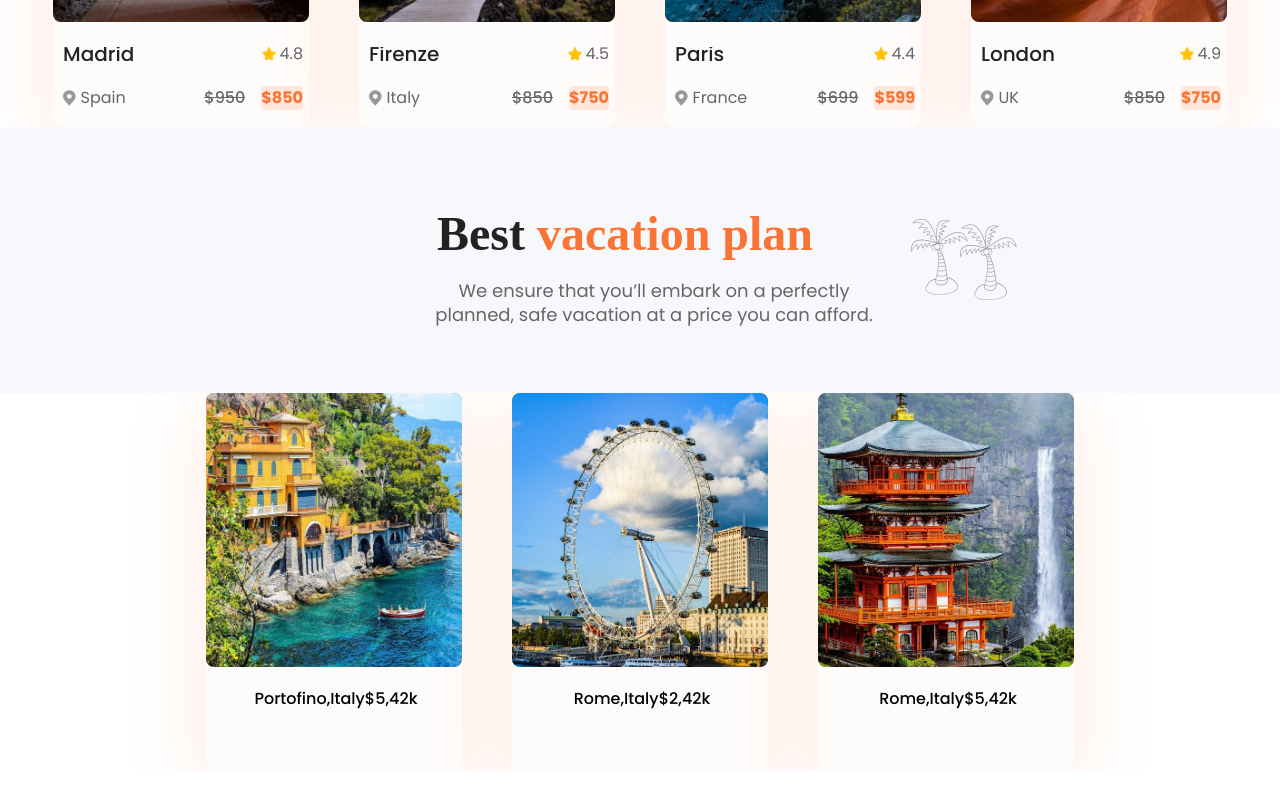
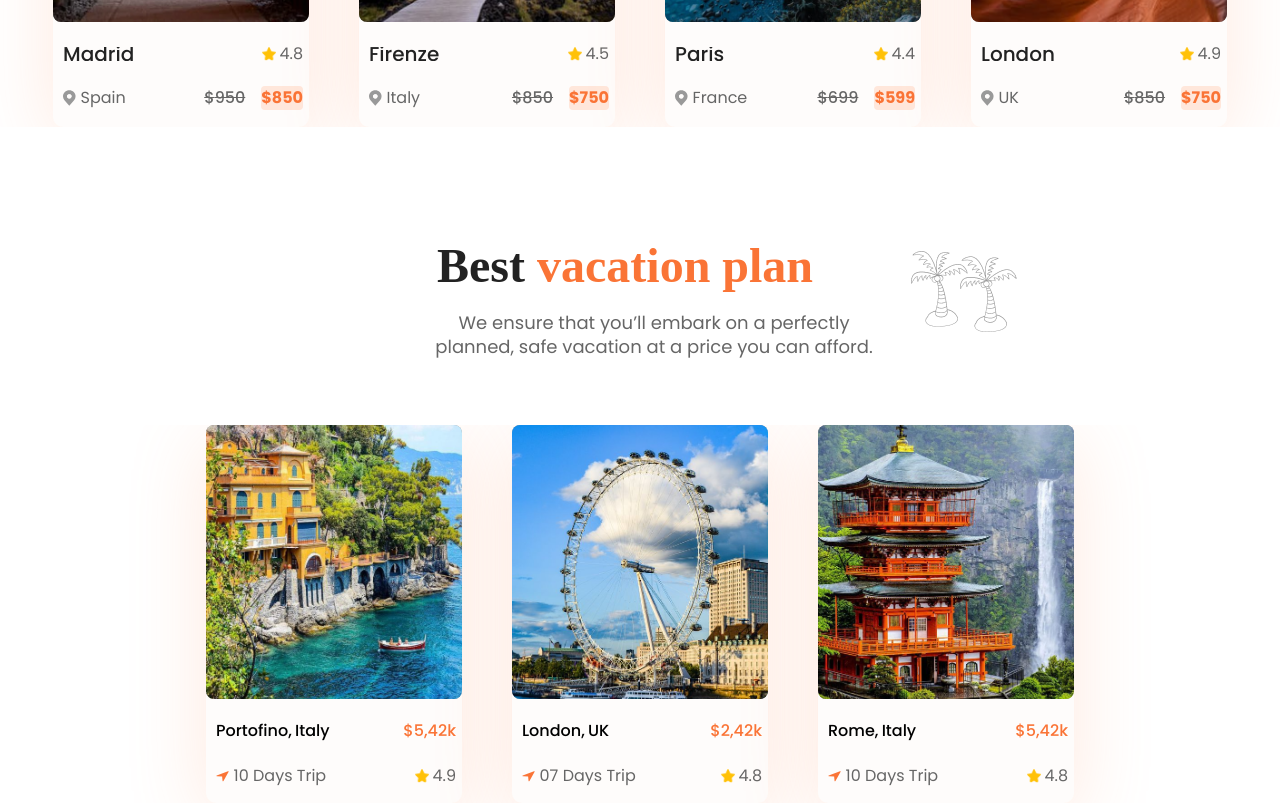
Before and after one commit to sasacampi/study-trabook, a React (Create React App) app: page / in a window 1280 px wide. Shown: the part 1760-2563 px from the top of the page. Before the commit the page ends 2531 px from the top, so only its background shows below. Built offline with nearby package versions, Linux system fonts and the light colour scheme; a web font is replaced by a local one.

Commit message:
Adjusted Best Vacation Plan Cards Display

```diff
--- a/src/components/TravelPackage.js
+++ b/src/components/TravelPackage.js
@@ -4,7 +4,7 @@ import Tree from '../img/tree.png'
 
 export default function TravelPackage() {
     return (
-        <div className="vacation--plans">
+        <div className="centered-text">
         <div className="container">
           <div className="container-title">
             <h1>Best <span>vacation plan</span></h1>
--- a/src/components/TripCard.js
+++ b/src/components/TripCard.js
@@ -13,7 +13,13 @@ export default function TipCard(props) {
       <span className="card--location--city">{props.city},</span>
       <span className="card--location--country">{props.country}</span>
       <span className="card--price">${props.price}</span>
-
-</div></div>
+      </div>
+      <div className="card--location--info">
+      <img src={Nav} className="img--card--icon" alt="Navigation"></img>
+      <span className="card--location">{props.days} Days Trip</span>
+      <img src={Star} className="card--star" alt="Star"></img>
+        <span className="card--rating">{props.stats.rating}</span>
+    </div>
+      </div>
   );
 }
--- a/src/data.js
+++ b/src/data.js
@@ -59,8 +59,8 @@ const events = [
     },
     {
         id: 1,
-        city: "Rome",
-        country: "Italy",
+        city: "London",
+        country: "UK",
         coverImg: "londoneye.jpg",
         price: "2,42k",
         days: "07",
--- a/src/style.css
+++ b/src/style.css
@@ -218,6 +218,7 @@ background:#FA7436;
   font-weight: 700;
   line-height: 3.5rem;
   padding-left: 4rem;
+
 }
 
 .hero > h1 > span {
@@ -361,6 +362,7 @@ background:#FA7436;
   border-radius: 0.625rem;
   background: #FEFCFB;
   box-shadow: 0px 16px 80px 0px rgba(254, 147, 94, 0.20);
+
 }
 
 .card-button {
@@ -416,6 +418,7 @@ background:#FA7436;
   justify-content: center;
   width: 240px;
   margin: 10px;
+  font-size: 1rem;
 }
 
 .card--star {
@@ -664,7 +667,7 @@ background:#FA7436;
 
 // best vacation plan //
 
-.card--location--city, .card--location--country {
+.card--location--city{
   color: var(--primary-b, #222);
   text-align: center;
   font-family: Poppins;
@@ -679,17 +682,20 @@ background:#FA7436;
 
 }
 
+.card--location--country {
+  padding-left: 0.2rem;
+}
 
-
-/*
-.card--rating {
-  color: var(--paragraph, #666);
-  text-align: center;
+.card--price {
+    color: var(--primary-o, #FA7436);
     font-family: Poppins;
     font-size: 1rem;
     font-style: normal;
-  font-weight: 400;
-
+    font-weight: 500;
+    line-height: 1.5rem;
+    border-radius: 0.25rem;
+    text-align: center;
+    margin-left: auto;
   }
 
   .card--location--info {
@@ -711,14 +717,3 @@ background:#FA7436;
   margin-right: auto;
 
 }
-
-.card--price {
-  color: var(--primary-o, #FA7436);
-  text-align: center;
-  font-family: Poppins;
-  font-size: 1rem;
-  font-style: normal;
-  font-weight: 600;
-  line-height: 1.5rem;
-  border-radius: 0.25rem;
-} */
```
Also changed, not shown: src/img/romeit.png (deleted). Lines whose indentation alone changed are shown as unchanged.
